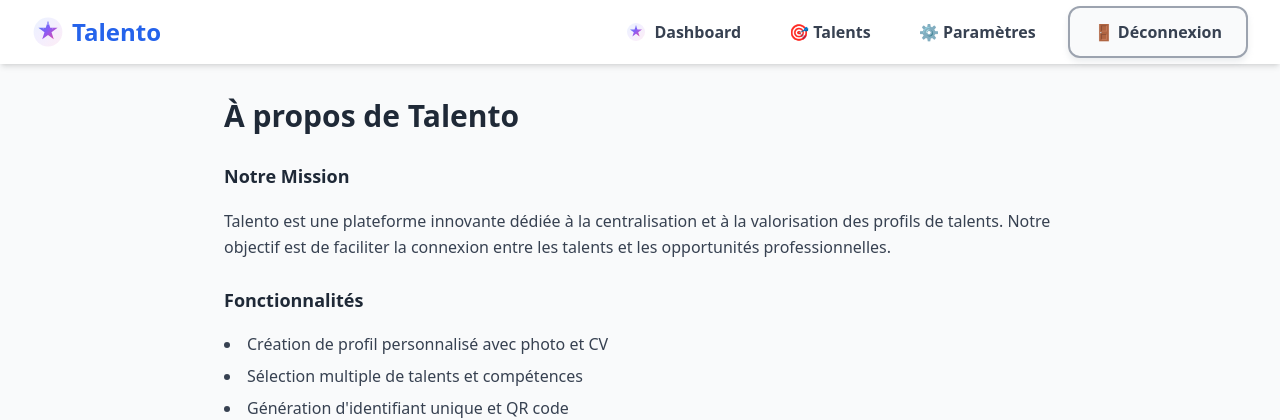
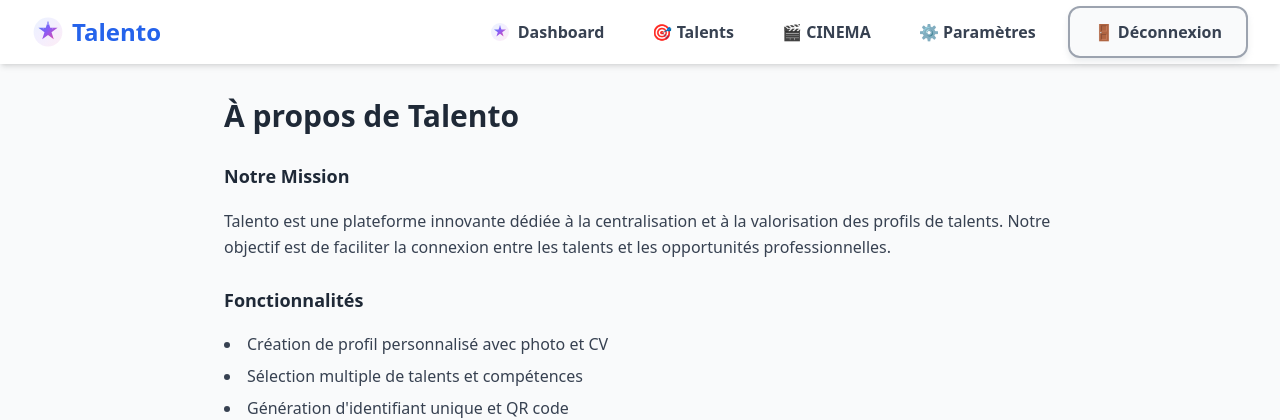
Before and after one commit to moa-digitalagency/Talento, a Flask app: page /about in a window 1280 px wide. Shown: the top 420 px of the page. Run offline with Flask 3, Linux system fonts and the light colour scheme; a user stored in the database is signed in; some libraries are stand-ins or nearby versions.

Commit message:
Add a new CINEMA menu item to the application header
Add a new navigation link for the CINEMA section to the base template, including styling and an icon.

Replit-Commit-Author: Agent
Replit-Commit-Session-Id: 99e3f0d9-0d98-433e-bc39-aecaac8b5635
Replit-Commit-Checkpoint-Type: intermediate_checkpoint
Replit-Commit-Screenshot-Url: https://storage.googleapis.com/screenshot-production-us-central1/96b65034-fae2-4f21-8f31-650cea680654/99e3f0d9-0d98-433e-bc39-aecaac8b5635/fZ3mNmb

```diff
--- a/app/templates/base.html
+++ b/app/templates/base.html
@@ -36,6 +36,10 @@
                             <a href="{{ url_for('main.talents') }}" class="px-4 py-2 text-gray-700 hover:text-purple-600 hover:bg-purple-50 rounded-lg transition-all font-semibold">
                                 <span>🎯</span>
                                 <span>Talents</span>
+                            </a>
+                            <a href="{{ url_for('cinema.dashboard') }}" class="px-4 py-2 text-gray-700 hover:text-orange-600 hover:bg-orange-50 rounded-lg transition-all font-semibold">
+                                <span>🎬</span>
+                                <span>CINEMA</span>
                             </a>
                             {% if current_user.is_admin %}
                             <a href="{{ url_for('admin.settings') }}" class="px-4 py-2 text-gray-700 hover:text-green-600 hover:bg-green-50 rounded-lg transition-all font-semibold">
@@ -93,6 +97,10 @@
                     <a href="{{ url_for('main.talents') }}" class="block px-4 py-3 text-gray-700 hover:bg-purple-50 rounded-lg transition-all font-semibold">
                         <span>🎯</span>
                         <span class="ml-2">Talents</span>
+                    </a>
+                    <a href="{{ url_for('cinema.dashboard') }}" class="block px-4 py-3 text-gray-700 hover:bg-orange-50 rounded-lg transition-all font-semibold">
+                        <span>🎬</span>
+                        <span class="ml-2">CINEMA</span>
                     </a>
                     {% if current_user.is_admin %}
                     <a href="{{ url_for('admin.settings') }}" class="block px-4 py-3 text-gray-700 hover:bg-green-50 rounded-lg transition-all font-semibold">
```
